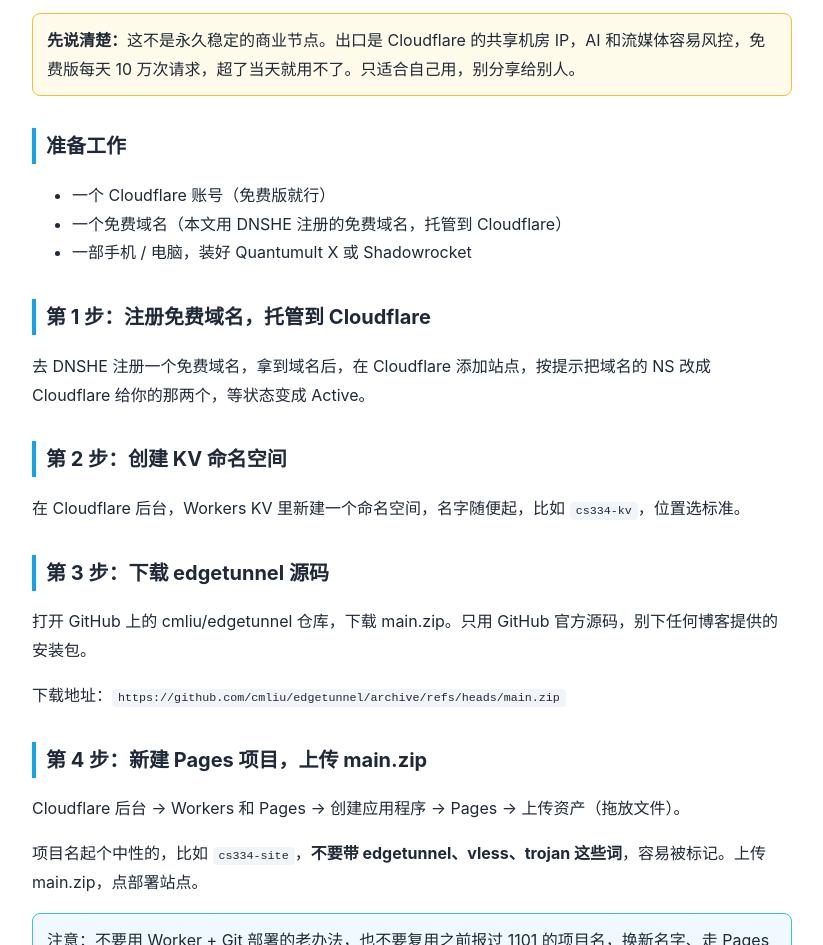
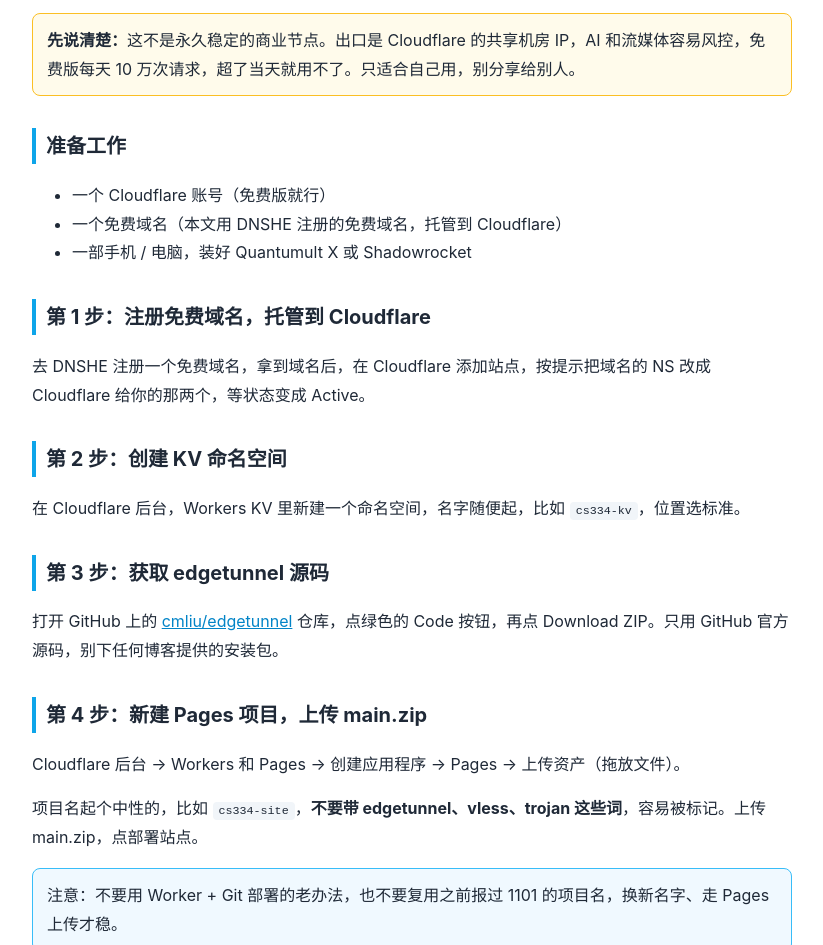
Before and after one commit to tiny-cs/tiny-site, a plain HTML site: page cloudflare-node-tutorial.html in a window 1280 px wide. Shown: the part 155-1100 px from the top of the page, without its empty margins (228-1051 px from the left). Drawn offline with Linux system fonts and the light colour scheme.

Commit message:
Add files via upload

```diff
--- a/cloudflare-node-tutorial.html
+++ b/cloudflare-node-tutorial.html
@@ -33,9 +33,8 @@ a{color:#0284c7}
 <h2>第 2 步：创建 KV 命名空间</h2>
 <p>在 Cloudflare 后台，Workers KV 里新建一个命名空间，名字随便起，比如 <code>cs334-kv</code>，位置选标准。</p>
 
-<h2>第 3 步：下载 edgetunnel 源码</h2>
-<p>打开 GitHub 上的 cmliu/edgetunnel 仓库，下载 main.zip。只用 GitHub 官方源码，别下任何博客提供的安装包。</p>
-<p>下载地址：<code>https://github.com/cmliu/edgetunnel/archive/refs/heads/main.zip</code></p>
+<h2>第 3 步：获取 edgetunnel 源码</h2>
+<p>打开 GitHub 上的 <a href="https://github.com/cmliu/edgetunnel">cmliu/edgetunnel</a> 仓库，点绿色的 Code 按钮，再点 Download ZIP。只用 GitHub 官方源码，别下任何博客提供的安装包。</p>
 
 <h2>第 4 步：新建 Pages 项目，上传 main.zip</h2>
 <p>Cloudflare 后台 → Workers 和 Pages → 创建应用程序 → Pages → 上传资产（拖放文件）。</p>
```
